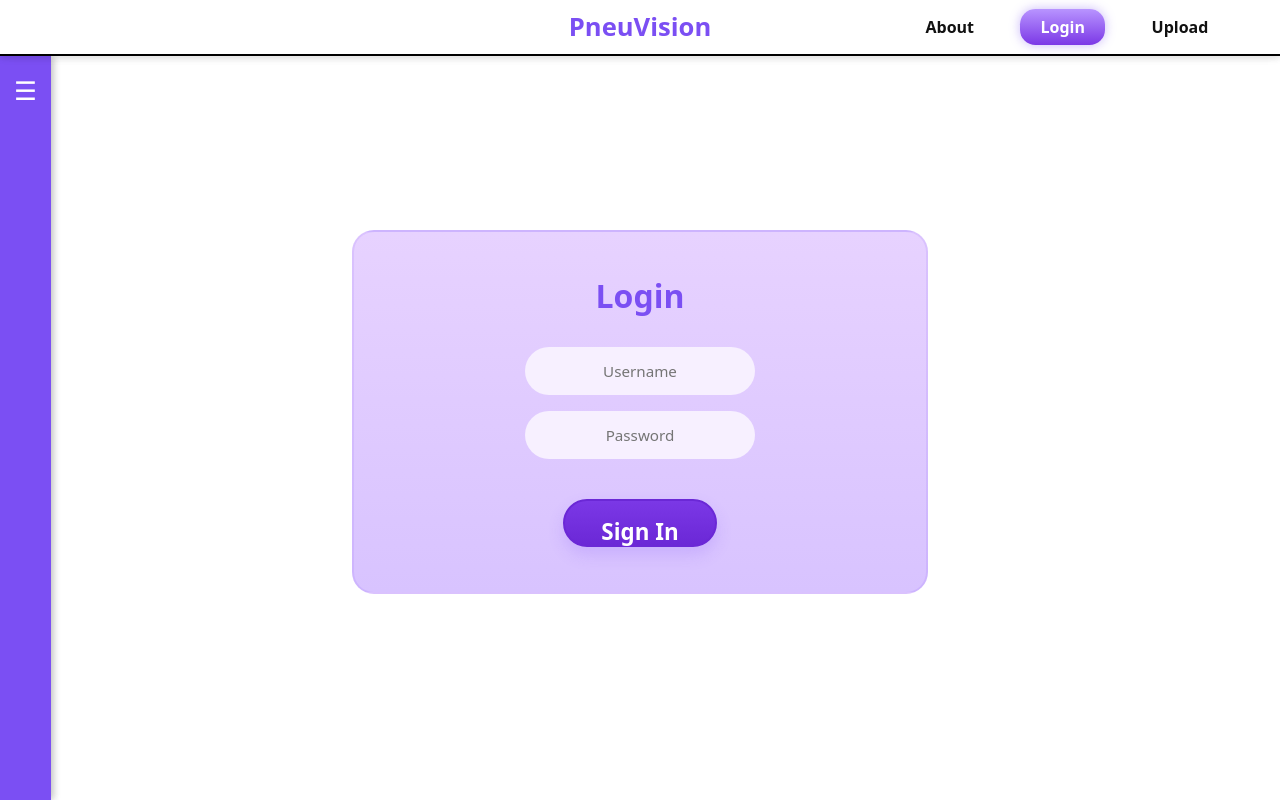
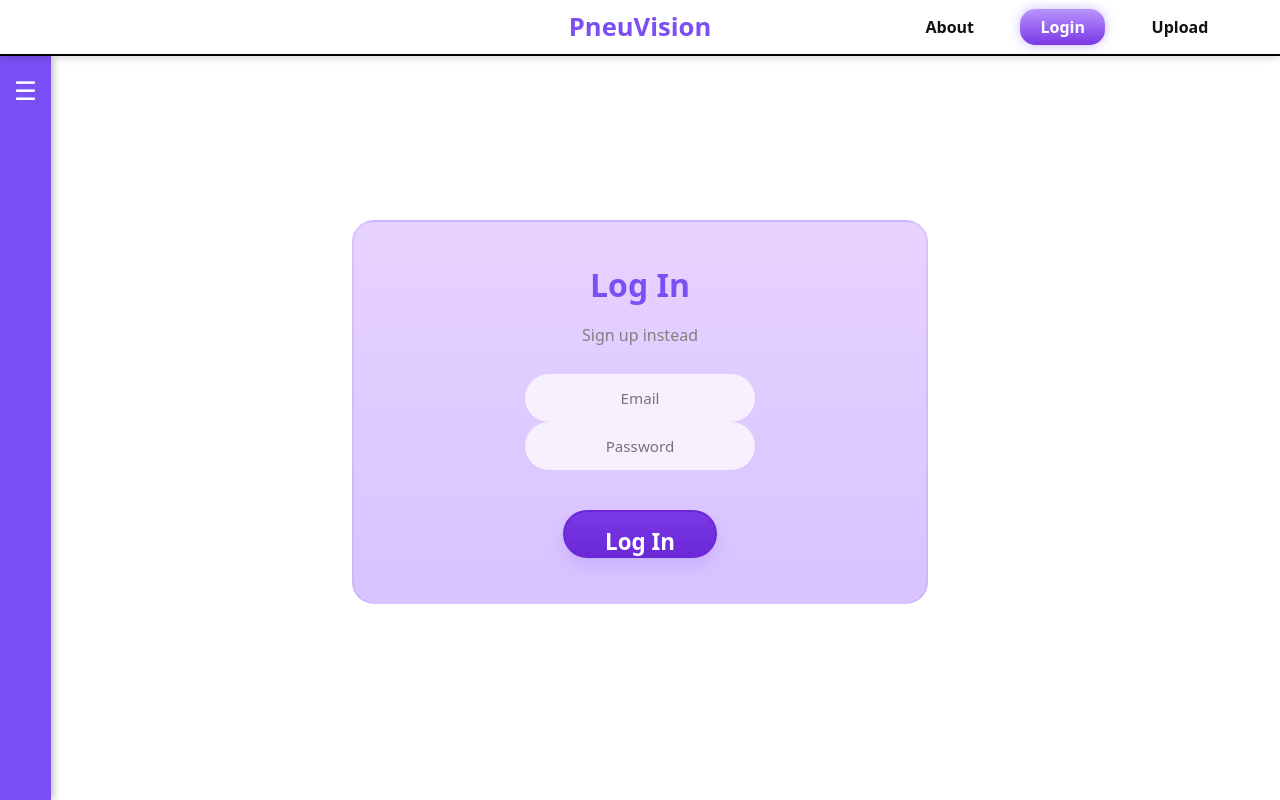
Before and after one commit to akshay-sajeev/PneuVision, a React (Vite) app in the folder frontend/: page /login in a window 1280 px wide. Built offline with nearby package versions, Linux system fonts and the light colour scheme; no server answers; a small style sheet from the web is missing.

Commit message:
Added basic authentication, but still need to add context

```diff
--- a/frontend/package.json
+++ b/frontend/package.json
@@ -11,6 +11,7 @@
     "preview": "vite preview"
   },
   "dependencies": {
+    "firebase": "^12.5.0",
     "react": "^19.1.1",
     "react-dom": "^19.1.1",
     "react-router-dom": "^7.9.4"
--- a/frontend/src/App.tsx
+++ b/frontend/src/App.tsx
@@ -1,5 +1,4 @@
 import { Routes, Route } from "react-router-dom";
-import { useState } from "react";
 import Home from "./Home";
 import ProfileBar from "./components/ProfileBar";
 import Navbar from "./components/Navbar";
--- /dev/null
+++ b/frontend/src/AuthProvider.tsx
@@ -0,0 +1,43 @@
+import { useContext, createContext, useState, useEffect } from "react";
+import { onAuthStateChanged, type User } from "firebase/auth";
+import { auth } from "./firebaseConfig";
+
+type AuthContextValue = {
+    user: User | null,
+    loading: boolean,
+}
+
+type AuthProviderProps = {
+    children: React.ReactNode,
+}
+
+const AuthContext = createContext<AuthContextValue | undefined>(undefined);
+
+export function AuthProvider({ children }: AuthProviderProps) {
+    const [user, setUser] = useState<User | null>(null);
+    const [loading, setLoading] = useState(true);
+
+    useEffect(() => {
+        const unsubscribe = onAuthStateChanged(auth, (user) => {
+            setUser(() => user); // if user is null, then not signed in
+            setLoading(false);
+        })
+
+        return unsubscribe;
+    }, []);
+
+    return (
+        <AuthContext.Provider value={{  user, loading }}>
+            {children}
+        </AuthContext.Provider>
+    );
+}
+
+export function useAuth() {
+    const context = useContext(AuthContext);
+    if (context === undefined) {
+        console.log("The component is not being placed inside a context");
+    }
+
+    return context;
+}
--- a/frontend/src/Login.tsx
+++ b/frontend/src/Login.tsx
@@ -1,32 +1,95 @@
+import { auth } from "./firebaseConfig";
+import { signInWithEmailAndPassword,
+         createUserWithEmailAndPassword
+} from "firebase/auth";
+import { useState, type ChangeEvent } from "react";
 import ProfileBar from "./components/ProfileBar";
 import Navbar from "./components/Navbar";
 import "./styles/App.css";
 
+/* Custom type to hold user email and password */
+type UserCreds = {
+  email: string,
+  password: string,
+};
+
+/**
+ * Manages use credentials by storing them in state
+ * @returns Component handling user login/signup and authentication
+ */
 function Login() {
+  const [isSignUp, setIsSignUp] = useState(false);
+  const [error, setError] = useState("");
+  const [credentials, setCredentials] = useState<UserCreds>({
+    email: "",
+    password: ""
+  });
+
+  /* Handles when the email/password fields experience user input */
+  function handleChange(e: ChangeEvent<HTMLInputElement>) {
+    const { name, value } = e.target;
+    setCredentials(prevCred => ({
+      ...prevCred,
+      [name]: value,
+    }));
+  }
+
+  async function handleSubmit(e: React.FormEvent<HTMLFormElement>) {
+    e.preventDefault();
+    try {
+      if (isSignUp) {
+        await createUserWithEmailAndPassword(auth, credentials.email, credentials.password);
+      } else {
+        await signInWithEmailAndPassword(auth, credentials.email, credentials.password);
+      }
+    } catch (e: any) {
+      if (e.code === "auth/user-not-found") {
+        setError(() => "Please sign up instead.");
+      } else if (e.code === "auth/wrong-password") {
+        setError(() => "Password is incorrect.");
+      } else {
+        setError(e.code);
+      }
+    }
+  }
+
+  function toggleSignUp(e: React.MouseEvent<HTMLButtonElement>) {
+    e.preventDefault();
+    setIsSignUp(signUp => !signUp);
+  }
+
   return (
     <div className="app-root">
       <Navbar />
       <ProfileBar />
-
       <main className="container">
-        <div className="login-card">
-          <h2 className="login-title">Login</h2>
-
+        <form className="login-card" onSubmit={handleSubmit}>
+          <h1 className="login-title">{isSignUp ? "Sign Up" : "Log In"}</h1>
+          <p className="signup-toggle">
+            {isSignUp
+              ? <button onClick={toggleSignUp}>Log in instead</button>
+              : <button onClick={toggleSignUp}>Sign up instead</button>
+            }
+          </p>
           <input
             className="pill-input"
+            name="email"
             type="text"
-            placeholder="Username"
+            placeholder="Email"
+            onChange={handleChange}
           />
           <input
             className="pill-input"
+            name="password"
             type="password"
             placeholder="Password"
-            style={{ marginTop: '1rem' }}
+            onChange={handleChange}
           />
-          <button className="signin-btn" style={{ marginTop: '2.5rem' }}>
-            Sign In
+          <button className="signin-btn" type="submit" style={{ marginTop: '2.5rem' }}>
+            {isSignUp ? "Sign Up" : "Log In"}
           </button>
-        </div>
+        </form>
+        <p className="login-error-msg">{error}</p>
       </main>
     </div>
   );
--- a/frontend/src/main.tsx
+++ b/frontend/src/main.tsx
@@ -3,11 +3,14 @@ import { createRoot } from 'react-dom/client'
 import './styles/index.css'
 import App from './App.tsx'
 import { BrowserRouter } from 'react-router-dom'
+import { AuthProvider } from './AuthProvider'
 
 createRoot(document.getElementById('root')!).render(
   <StrictMode>
     <BrowserRouter>
-      <App />
+      <AuthProvider>
+        <App />
+      </AuthProvider>
     </BrowserRouter>
   </StrictMode>
 )
--- a/frontend/src/styles/App.css
+++ b/frontend/src/styles/App.css
@@ -56,7 +56,6 @@ html, body, #root {
   width: 50vw;
   max-width: 88vw;
   border-radius: 22px;
-  padding: 5%;
   margin: auto;
   display: flex;
   flex-direction: column;
@@ -141,7 +140,7 @@ html, body {
   color: var(--pv-purple);
   font-weight: 800;
   font-size: 2rem;
-  margin-bottom: 2rem;
+  padding: 0;
   text-align: center;
 }
 
@@ -171,3 +170,8 @@ html, body {
   border-color: white;
   transform: translateY(-0.5vh);
 }
+
+.signup-toggle button {
+  color: grey;
+  background-color: rgba(0, 0, 0, 0);
+}
--- a/frontend/src/styles/index.css
+++ b/frontend/src/styles/index.css
@@ -44,7 +44,6 @@ body {
 
 h1 {
   font-size: 3.2em;
-  line-height: 1.1;
 }
 
 button {
```
Also changed, not shown: frontend/src/styles/Home.css (deleted), 2 other files (tests, documents, lock files or other folders).
